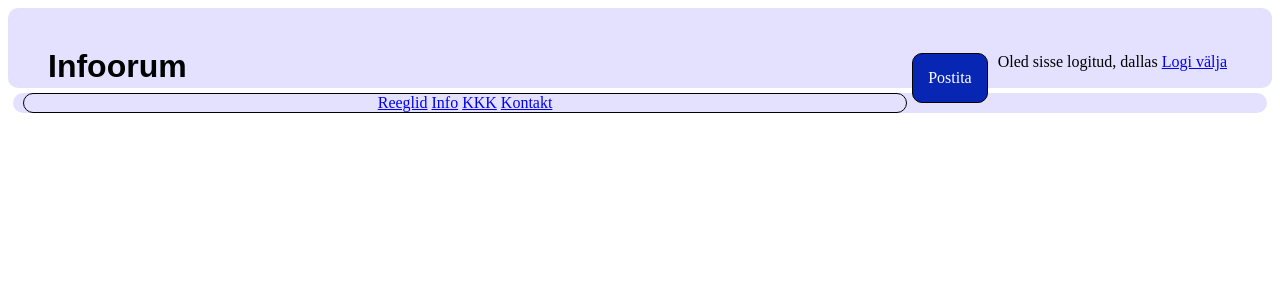
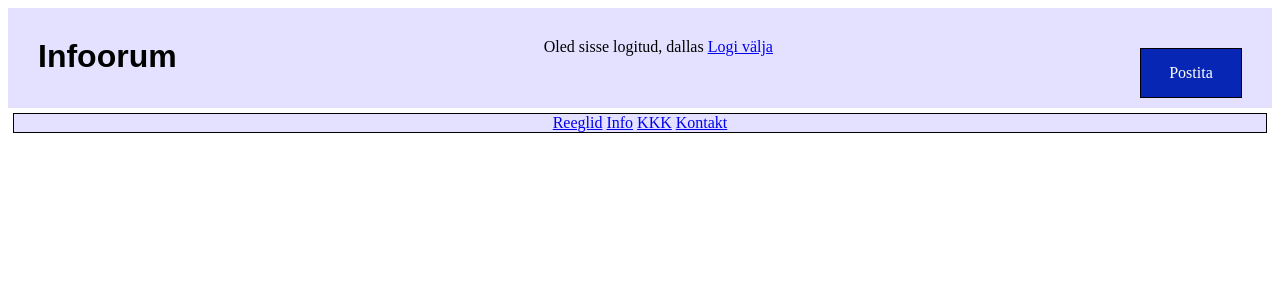
Before and after one commit to Martsim/BillboardX, a PHP site: page / in a window 1280 px wide. Shown: the top 300 px of the page. Run offline with PHP 8.4, Linux system fonts and the light colour scheme; the visitor is signed in with stand-in values (Sample User, id 1); data that the repository does not hold is empty.

Commit message:
Update style.css

```diff
--- a/style.css
+++ b/style.css
@@ -1,16 +1,24 @@
 div{
+    /*background-color: #E3E1FF;*/
+    /*border-radius: 10px;*/
+    /*margin: 5px;*/
+
+}
+.värv{
     background-color: #E3E1FF;
-            border-radius: 10px;
-            margin: 5px;
 }
+
 .container{
     overflow-x: scroll;
+    background-color: #E3E1FF;
 }
-        .container_lingid{
-            max-height: 40px;
-        }
+
 .container > div{
     background-color: #0A64B3;
+}
+#googleMap{
+    width:500px;
+    height:380px;
 }
 #raam{
     background-color: #141BBF;
@@ -18,12 +26,28 @@
     margin: 0;
 }
 #päis{
-            padding: 40px;
+    padding: 30px 30px 0px 30px;
     margin: 0;
+    background-color: #E3E1FF;
+    display: flex;
+    justify-content: space-between;
 }
+#melditud{
+    display: flex;
+    flex-direction: column;
+}
+
 #lingid{
     padding: 0;
     margin: 5px;
+    background-color: #E3E1FF;
+
+    max-height: 40px;
+
+    width: inherit;
+    overflow: auto;
+    border: 1px solid;
+    text-align: center;
 }
 #logo{
     float: left;
@@ -33,22 +57,17 @@
     font-style: normal;
     text-decoration: none;
     color: black;
+    background-color: #E3E1FF;
 }
-
 form{
     float: right;
 }
+
 input{
     width: 100px;
 }
 #pop_up > input {
     width: 200px;
-        }
-        .cont_lingid{
-            width: inherit;
-    	    overflow: auto;
-    	    border: 1px solid;
-    	    text-align: center;
 }
 .kateg{
     height: 100px;
@@ -73,12 +92,13 @@
 .sisu{
     height: 150px;
     min-width: 150px;
-            display: inline-block;
     padding: 25px;
     float:left;
     text-align:center;
     max-width: 500px;
     display: table;
+    background-color: #E3E1FF;
+    margin: 0px 10px;
 }
 
 .cont{
@@ -98,17 +118,24 @@
 .sisu_tekst{
     color: black;
     display:table-cell;
+    padding-left:20px;
+}
+.kontakt_container{
+    min-height: 300px;
+    background-color: #E3E1FF;
+
 }
 #postita_nupp{
     color: white;
     border: 1px solid black;
     background-color: #0726B3;
-            float: right;
     padding: 15px;
+    width: 70px;
+    text-align: center;
+    margin: 10px 0;
 }
 #postita_nupp:hover{
-            border: 3px solid black;
-            font-weight: bold;
+    cursor: pointer;
     background-color: darkslategray;
 }
 #tume_taust{
```
Lines whose indentation alone changed are shown as unchanged.
